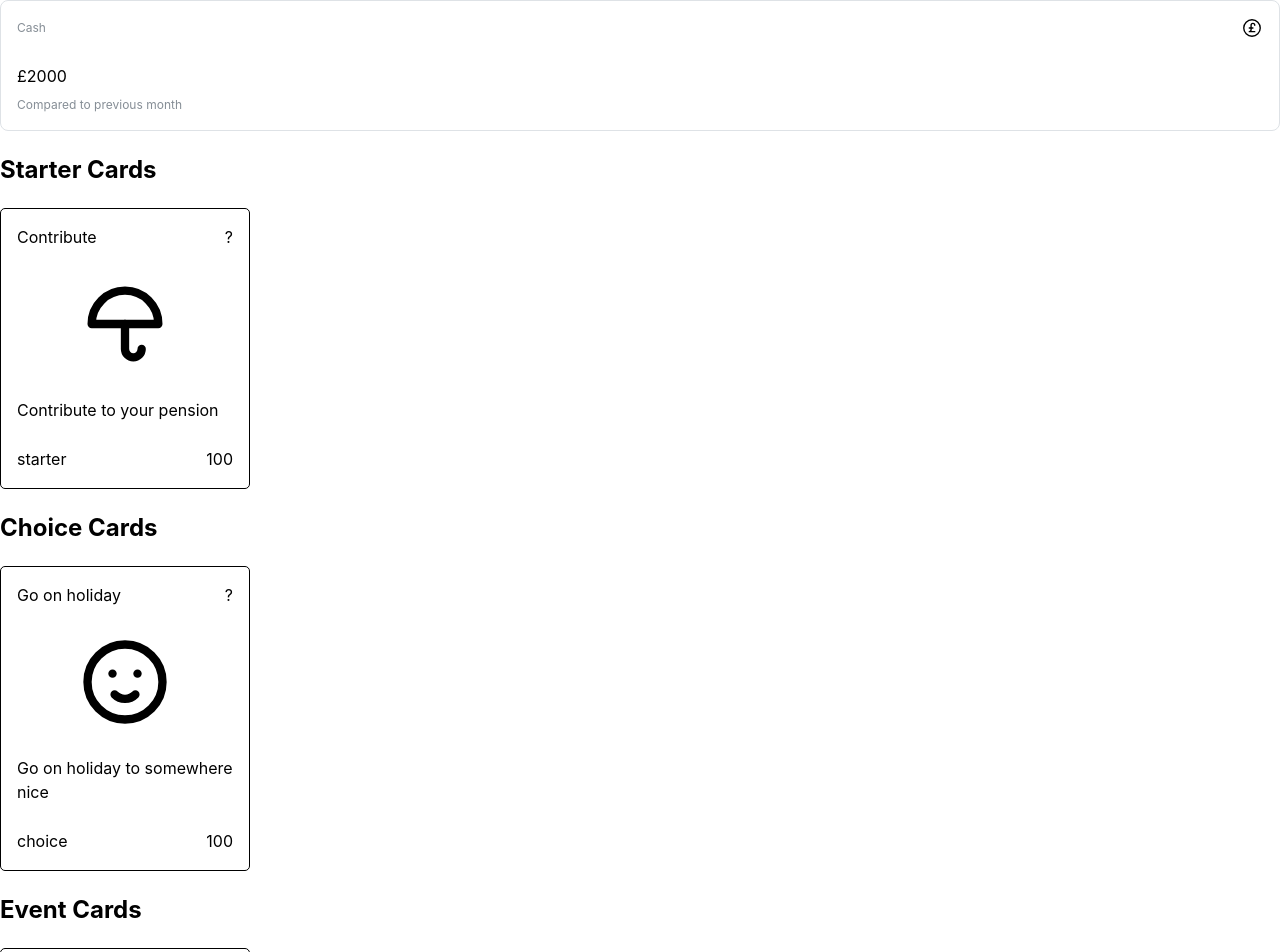
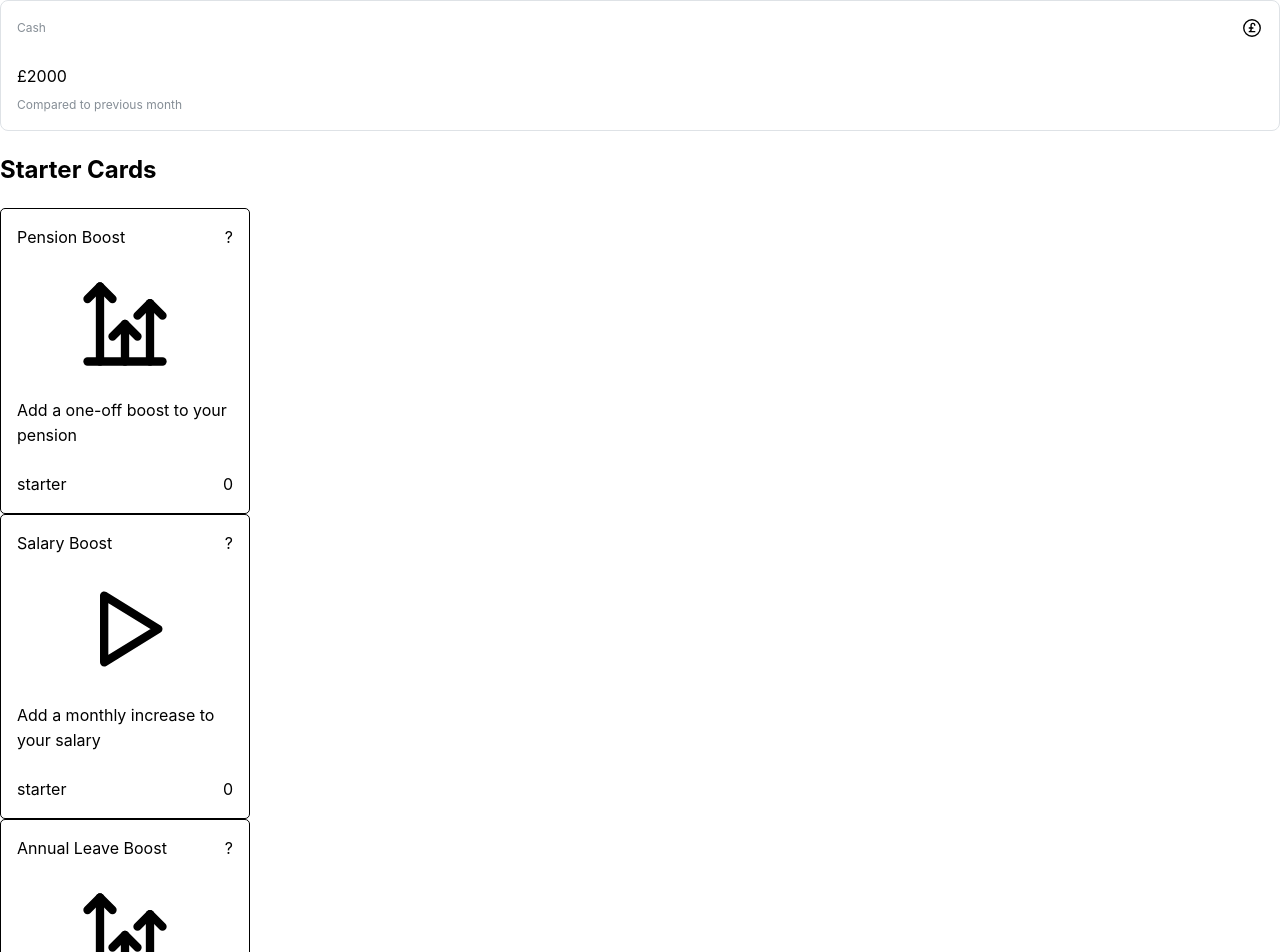
Before and after one commit to siaxza/game-jam, a React (Vite) app in the folder game-jam/: page / in a window 1280 px wide. Shown: the top 952 px of the page. Built offline with nearby package versions, Linux system fonts and the light colour scheme.

Commit message:
Add starter cards.

```diff
--- a/game-jam/src/constants/starterCards.tsx
+++ b/game-jam/src/constants/starterCards.tsx
@@ -1,14 +1,32 @@
 import { CardProps } from "../types/CardProps";
-import { IconUmbrella } from "@tabler/icons-react";
+import { IconPlayerPlay, IconChartArrowsVertical } from "@tabler/icons-react";
 
 export const starterCards: CardProps[] = [
   {
-    title: "Contribute",
-    description: "Contribute to your pension",
-    icon: <IconUmbrella size={100} />,
+    title: "Pension Boost",
+    description: "Add a one-off boost to your pension",
+    icon: <IconChartArrowsVertical size={100} />,
     effect: "pension",
-    effectValue: 100,
+    effectValue: 5000,
     category: "starter",
-    cost: 100,
+    cost: 0,
+  },
+  {
+    title: "Salary Boost",
+    description: "Add a monthly increase to your salary",
+    icon: <IconPlayerPlay size={100} />,
+    effect: "cash",
+    effectValue: 300,
+    category: "starter",
+    cost: 0,
+  },
+  {
+    title: "Annual Leave Boost",
+    description: "Add a one-off boost to your happiness",
+    icon: <IconChartArrowsVertical size={100} />,
+    effect: "happiness",
+    effectValue: 300,
+    category: "starter",
+    cost: 0,
   },
 ];
```
